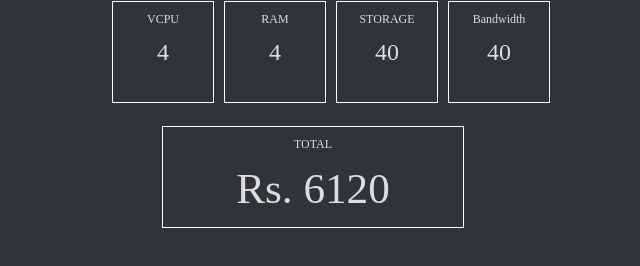
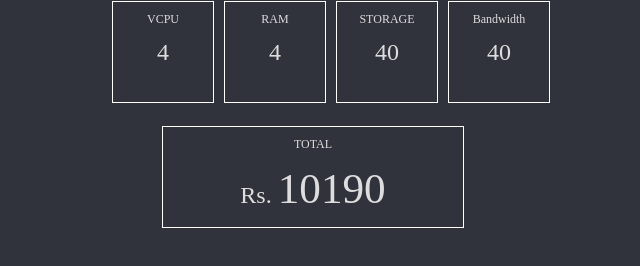
Before and after one commit to amite/cloudcalc, a plain HTML site: page index.html in a window 1280 px wide. Both pictures are taken after a click on the element 640 px from the left and 211 px from the top of the page. Shown: the part 382-648 px from the top of the page, 446-1086 px from the left. Drawn offline with nearby package versions, Linux system fonts and the light colour scheme.

Commit message:
set total values
add up PlanCost + SetupCost

Signed-off-by: Amit Erandole <amit.erandole@gmail.com>

```diff
--- a/index.html
+++ b/index.html
@@ -29,7 +29,7 @@
 			</div>
 			<div id="total" class="box">
 				<label>TOTAL</label><br/>
-				<span id="TOT">Rs. 6120</span>
+				Rs. <span id="TOT">3990</span>
 			</div>
 		</div><!--end dashboard -->
 
--- a/js/slider.js
+++ b/js/slider.js
@@ -40,7 +40,8 @@ with global variables
 
 
 		subscriptions: function () {
-			$.subscribe( 'plan/results', this.parseJSON );
+			// $.subscribe( 'plan/results', this.setVMval );
+
 
 			$.subscribe( 'slider/moved', this.setVMval );
 			$.subscribe( 'slider/moved', this.setRAMval );
@@ -60,6 +61,8 @@ with global variables
 		},
 
 		fetchPlanData: function () {
+			// hold on to the value of this
+			var self = CloudCalc;
 
 			return $.getJSON( 'json/Plans_JSON_file.json', function( data ) {
 				CloudCalc.data = data.Response.Plans.Plan;
@@ -130,8 +133,13 @@ with global variables
 			});
 		},
 
-		updateTotal: function () {
+		updateTotal: function (step) {
+			// hold on to the value of this
+			var self = CloudCalc;
 
+			$.each(self.data, function(obj, idx) {
+				self.totVal.text(self.data[step].PlanCost + self.data[step].SetupCost );
+			});
 		},
 
 		logger: function (msg) {
```
